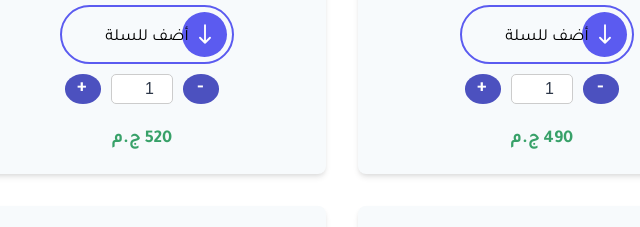
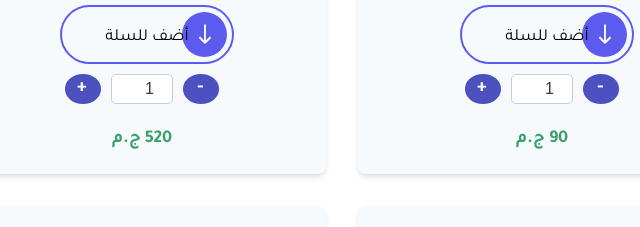
Before and after one commit to Salah3745/Hamdy-Socks-0001, a plain HTML site: page index.html in a window 1280 px wide. Shown: the part 1720-1947 px from the top of the page, 498-1138 px from the left. Drawn offline with Linux system fonts and the light colour scheme.

Commit message:
Update index.html

```diff
--- a/index.html
+++ b/index.html
@@ -166,7 +166,7 @@
               <button class="quantity-btn plus-btn" aria-label="زيادة الكمية">+</button>
             </div>
           </div>
-          <span class="product-price">490 ج.م</span>
+          <span class="product-price">90 ج.م</span>
         </div>
 
         <div class="product-card" data-id="sock005">
```
